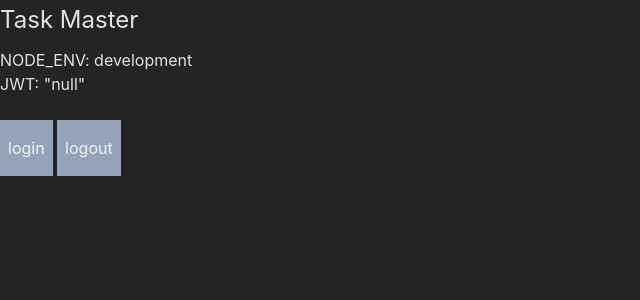
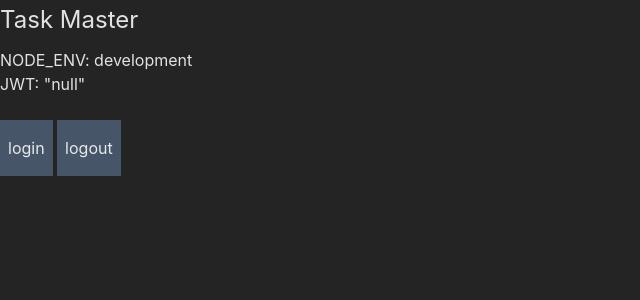
Before and after one commit to CarlMichelsen/task-master, a Svelte app in the folder apps/client/: page / in a window 1280 px wide. Shown: the top 300 px of the page, without its empty margins (0-640 px from the left). Built offline with nearby package versions, Linux system fonts and the light colour scheme.

Commit message:
Added more contrast to button texts.

```diff
--- a/apps/client/src/App.svelte
+++ b/apps/client/src/App.svelte
@@ -43,6 +43,6 @@
 
 	<p class="break-all">JWT: "{jwt}"</p>
 	<br />
-	<button class="py-4 px-2 bg-slate-400" on:click={login}>login</button>
-	<button class="py-4 px-2 bg-slate-400" on:click={logout}>logout</button>
+	<button class="py-4 px-2 bg-slate-600" on:click={login}>login</button>
+	<button class="py-4 px-2 bg-slate-600" on:click={logout}>logout</button>
 </main>
```
